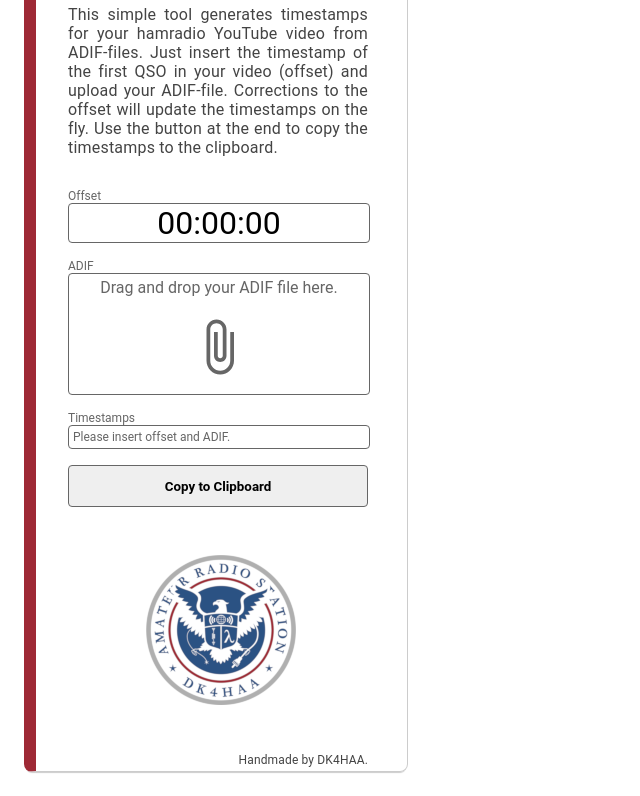
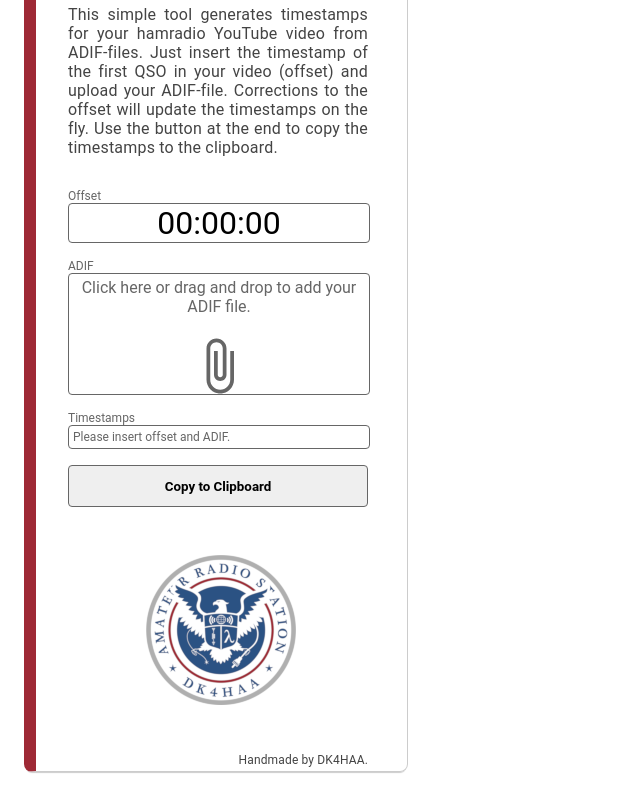
Before and after one commit to kitesurfer1404/kitesurfer1404.github.io, a plain HTML site: page adif2timestamps/index.html in a window 1280 px wide. Shown: the part 116-912 px from the top of the page, without its empty margins (0-640 px from the left). Drawn offline with Linux system fonts and the light colour scheme.

Commit message:
Beschriftung der Dropzone konkretisiert.

```diff
--- a/adif2timestamps/index.html
+++ b/adif2timestamps/index.html
@@ -16,7 +16,7 @@
 
         <div class="label">ADIF</div>
         <div id="dropzone" ondrop="dropHandler(event);" ondragover="dragOverHandler(event);" ondragleave="dragLeaveHandler(event);" onclick="clickSelectFile()">
-            <span>Drag and drop your ADIF file here.</span>
+            <span>Click here or drag and drop to add your ADIF file.</span>
 
             <svg id="paperclip" xmlns="http://www.w3.org/2000/svg" viewBox="0 0 24 24" role="img" aria-hidden="true" class="v-icon__svg"><path d="M16.5,6V17.5C16.5,19.71 14.71,21.5 12.5,21.5C10.29,21.5 8.5,19.71 8.5,17.5V5C8.5,3.62 9.62,2.5 11,2.5C12.38,2.5 13.5,3.62 13.5,5V15.5C13.5,16.05 13.05,16.5 12.5,16.5C11.95,16.5 11.5,16.05 11.5,15.5V6H10V15.5C10,16.88 11.12,18 12.5,18C13.88,18 15,16.88 15,15.5V5C15,2.79 13.21,1 11,1C8.79,1 7,2.79 7,5V17.5C7,20.54 9.46,23 12.5,23C15.54,23 18,20.54 18,17.5V6H16.5Z"></path></svg>
         </div>
```
